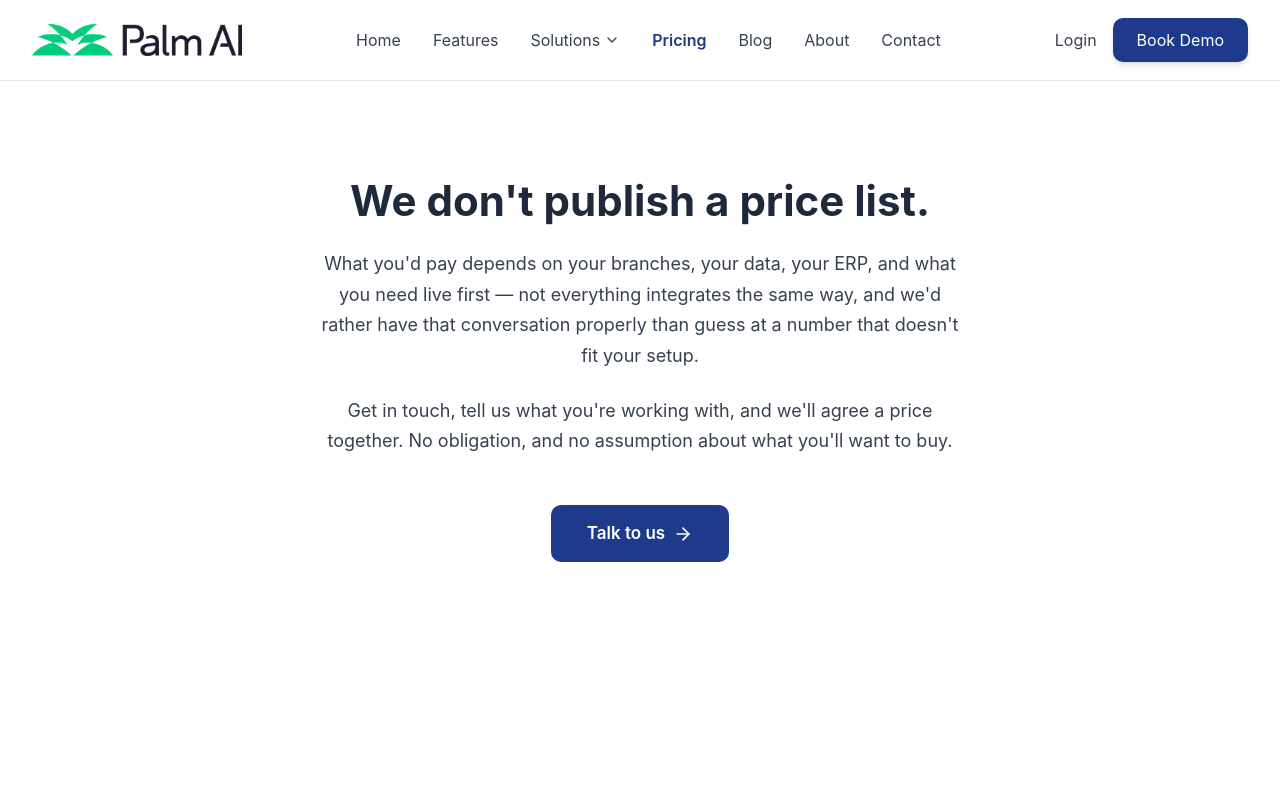
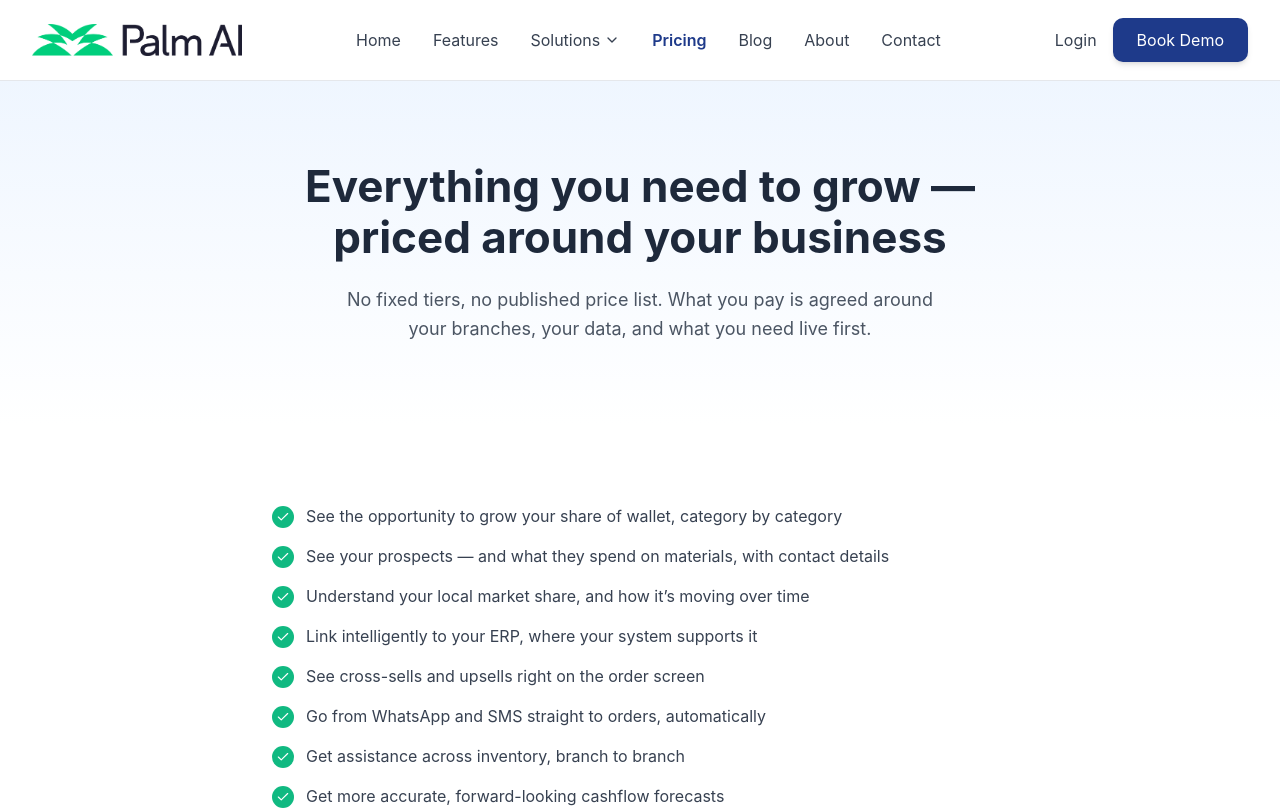
Before and after one commit to jonnypritch/shareofwallet, a React (Vite) app: page /pricing in a window 1280 px wide. Shown: the top 810 px of the page. Built offline with nearby package versions, Linux system fonts and the light colour scheme.

Commit message:
Pricing page: lead with value recap, no published price

```diff
--- a/src/app/pages/PricingPage.tsx
+++ b/src/app/pages/PricingPage.tsx
@@ -1,39 +1,65 @@
-import { ArrowRight } from 'lucide-react';
+import { ArrowRight, Check } from 'lucide-react';
+
+const CAPABILITIES = [
+  'See the opportunity to grow your share of wallet, category by category',
+  'See your prospects — and what they spend on materials, with contact details',
+  'Understand your local market share, and how it\u2019s moving over time',
+  'Link intelligently to your ERP, where your system supports it',
+  'See cross-sells and upsells right on the order screen',
+  'Go from WhatsApp and SMS straight to orders, automatically',
+  'Get assistance across inventory, branch to branch',
+  'Get more accurate, forward-looking cashflow forecasts',
+];
 
 export function PricingPage() {
   return (
     <div className="min-h-screen bg-white">
-      <div className="py-24">
-        <div className="max-w-[720px] mx-auto px-8 text-center">
+      {/* Hero */}
+      <div className="bg-gradient-to-b from-blue-50 to-white py-20">
+        <div className="max-w-[1440px] mx-auto px-8">
+          <div className="max-w-[760px] mx-auto text-center">
             <h1
               className="mb-6"
-            style={{ fontSize: '42px', fontWeight: '700', color: '#1e293b', lineHeight: '1.15' }}
+              style={{ fontSize: '44px', fontWeight: '700', color: '#1e293b', lineHeight: '1.15' }}
             >
-            We don't publish a price list.
+              Everything you need to grow — priced around your business
             </h1>
+            <p
+              className="max-w-[600px] mx-auto"
+              style={{ fontSize: '18px', color: '#4b5563', lineHeight: '1.6' }}
+            >
+              No fixed tiers, no published price list. What you pay is
+              agreed around your branches, your data, and what you need live
+              first.
+            </p>
+          </div>
+        </div>
+      </div>
 
-          <p
+      {/* Capability recap */}
+      <div className="py-20 bg-white">
+        <div className="max-w-[800px] mx-auto px-8">
+          <div className="space-y-4 mb-14">
+            {CAPABILITIES.map((item) => (
+              <div key={item} className="flex items-start gap-3">
+                <div className="bg-[#10b981] rounded-full p-1 mt-0.5 flex-shrink-0">
+                  <Check className="w-3.5 h-3.5 text-white" />
+                </div>
+                <span style={{ fontSize: '16px', color: '#374151', lineHeight: '1.5' }}>{item}</span>
+              </div>
+            ))}
+          </div>
+
+          <div className="text-center">
+            <h2
               className="mb-6"
-            style={{ fontSize: '18px', color: '#374151', lineHeight: '1.7' }}
+              style={{ fontSize: '26px', fontWeight: '700', color: '#1e293b' }}
             >
-            What you'd pay depends on your branches, your data, your ERP, and
-            what you need live first — not everything integrates the same
-            way, and we'd rather have that conversation properly than guess
-            at a number that doesn't fit your setup.
-          </p>
-
-          <p
-            className="mb-12"
-            style={{ fontSize: '18px', color: '#374151', lineHeight: '1.7' }}
-          >
-            Get in touch, tell us what you're working with, and we'll agree a
-            price together. No obligation, and no assumption about what
-            you'll want to buy.
-          </p>
-
+              Contact us today for the best deal
+            </h2>
             <a
               href="/contact"
-            className="inline-flex items-center gap-2 bg-[#1e3a8a] text-white rounded-lg hover:bg-[#1e40af] transition-colors"
+              className="inline-flex items-center gap-2 bg-[#1e3a8a] text-white rounded-lg hover:bg-[#1e40af] transition-colors shadow-md hover:shadow-lg"
               style={{ fontSize: '17px', fontWeight: '600', padding: '16px 36px', textDecoration: 'none' }}
             >
               Talk to us
@@ -42,5 +68,6 @@ export function PricingPage() {
           </div>
         </div>
       </div>
+    </div>
   );
 }
```
Lines whose indentation alone changed are shown as unchanged.
